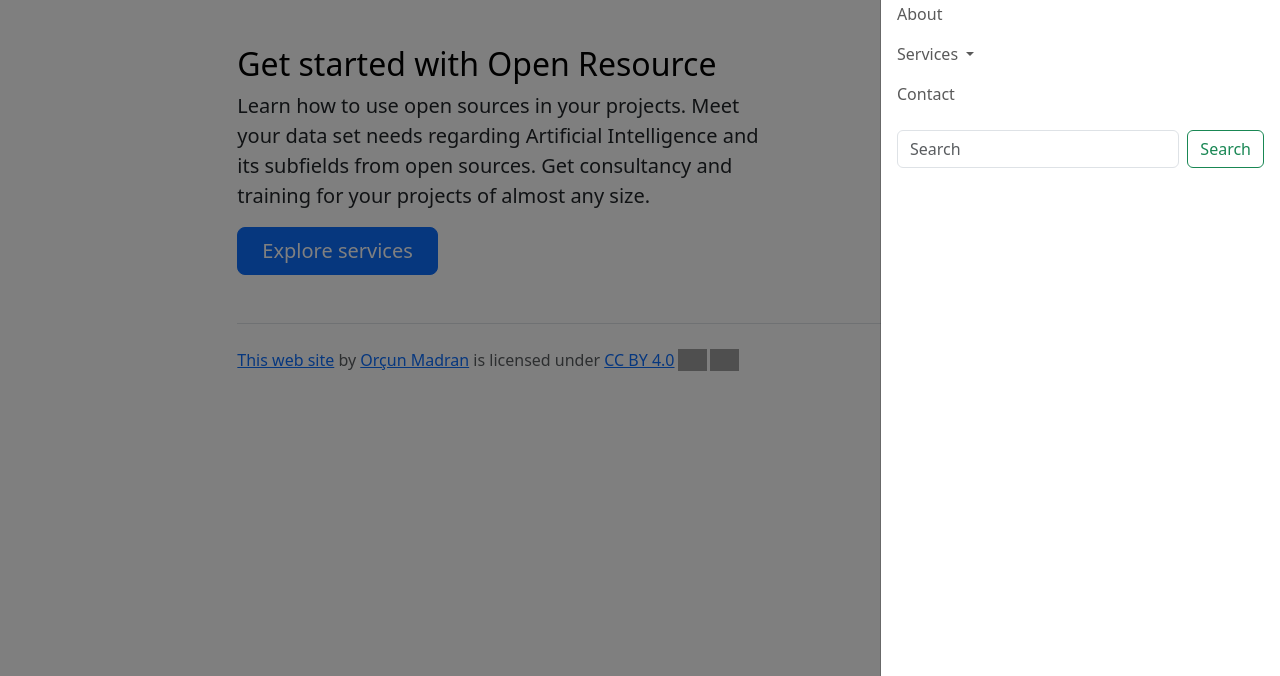
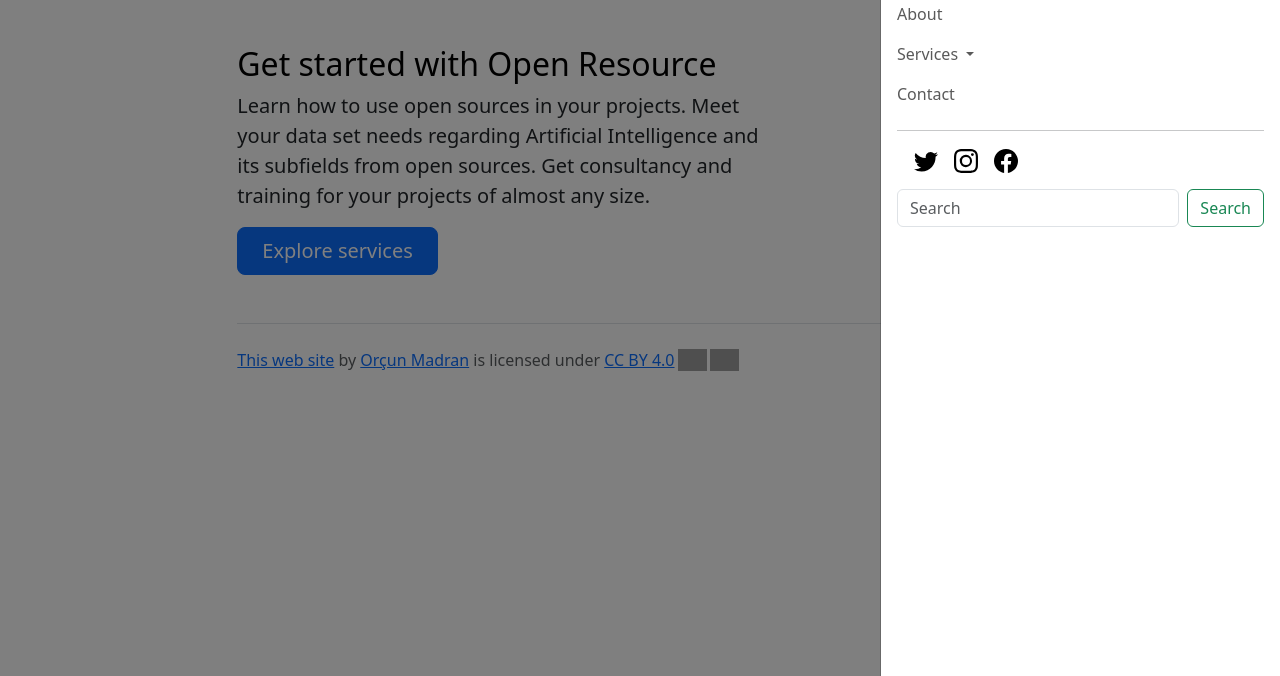
Before and after one commit to orcunmadran/tr.info.open, a plain HTML site: page index.html in a window 1280 px wide. Both pictures are taken after a click on the button "Toggle navigation". Shown: the part 124-800 px from the top of the page. Drawn offline with nearby package versions, Linux system fonts and the light colour scheme; grey boxes are pictures that could not be loaded.

Commit message:
Social media icons are added.

```diff
--- a/index.html
+++ b/index.html
@@ -7,7 +7,7 @@
     <meta name="author" content="Mark Otto, Jacob Thornton, and Bootstrap contributors">
     <meta name="generator" content="Hugo 0.118.2">
     <link rel=icon href="asteriks-ico.svg" type="image/svg+xml">
-    <title>Starter Template · Bootstrap v5.3</title>
+    <title>Open Information Technologies</title>
     <!-- CSS Files -->
     <link href="https://cdn.jsdelivr.net/npm/bootstrap@5.3.2/dist/css/bootstrap.min.css" rel="stylesheet" integrity="sha384-T3c6CoIi6uLrA9TneNEoa7RxnatzjcDSCmG1MXxSR1GAsXEV/Dwwykc2MPK8M2HN" crossorigin="anonymous">
   </head>
@@ -74,6 +74,12 @@
               <a class="nav-link" href="contact">Contact</a>
             </li>
           </ul>
+          <hr>
+          <ul class="nav col-md-4 justify-content-center list-unstyled d-flex">
+            <li class="ms-3"><a class="text-body-secondary" href="#"><svg class="bi" width="24" height="24"><use xlink:href="#twitter"/></svg></a></li>
+            <li class="ms-3"><a class="text-body-secondary" href="#"><svg class="bi" width="24" height="24"><use xlink:href="#instagram"/></svg></a></li>
+            <li class="ms-3"><a class="text-body-secondary" href="#"><svg class="bi" width="24" height="24"><use xlink:href="#facebook"/></svg></a></li>
+          </ul>
           <form class="d-flex mt-3" role="search">
             <input class="form-control me-2" type="search" placeholder="Search" aria-label="Search">
             <button class="btn btn-outline-success" type="submit">Search</button>
```
